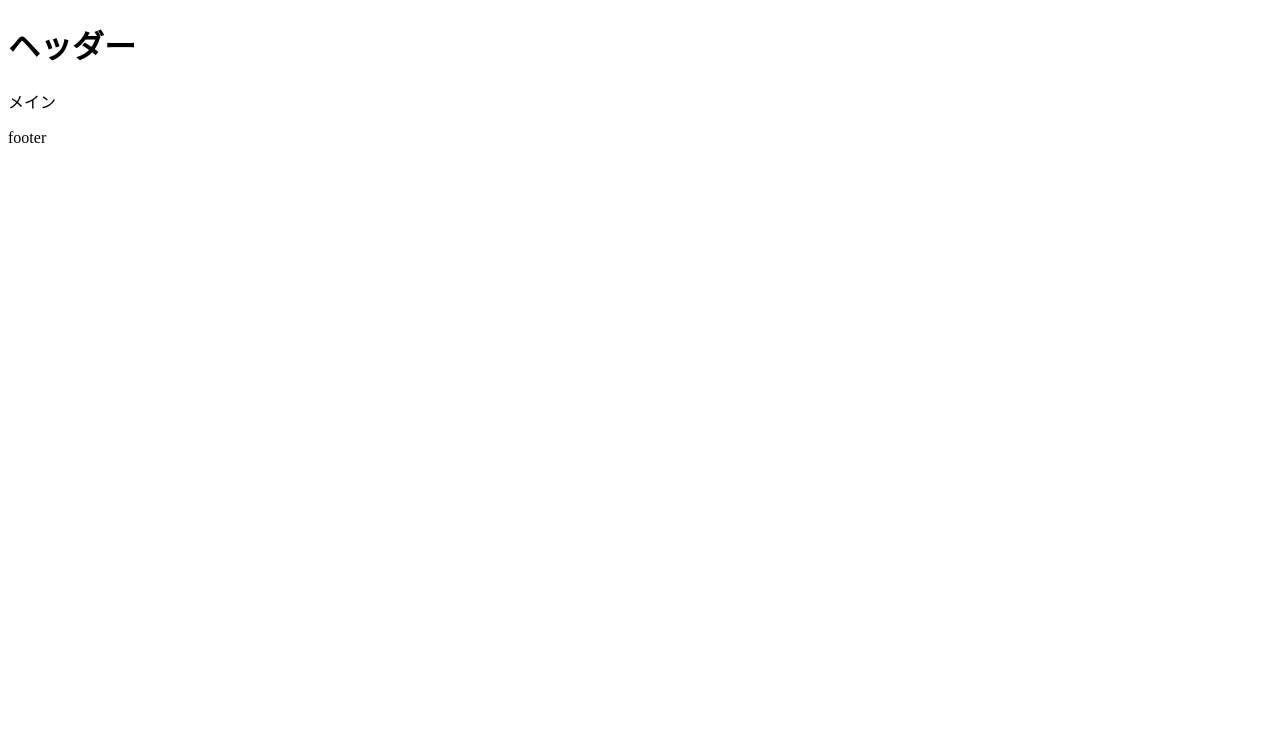
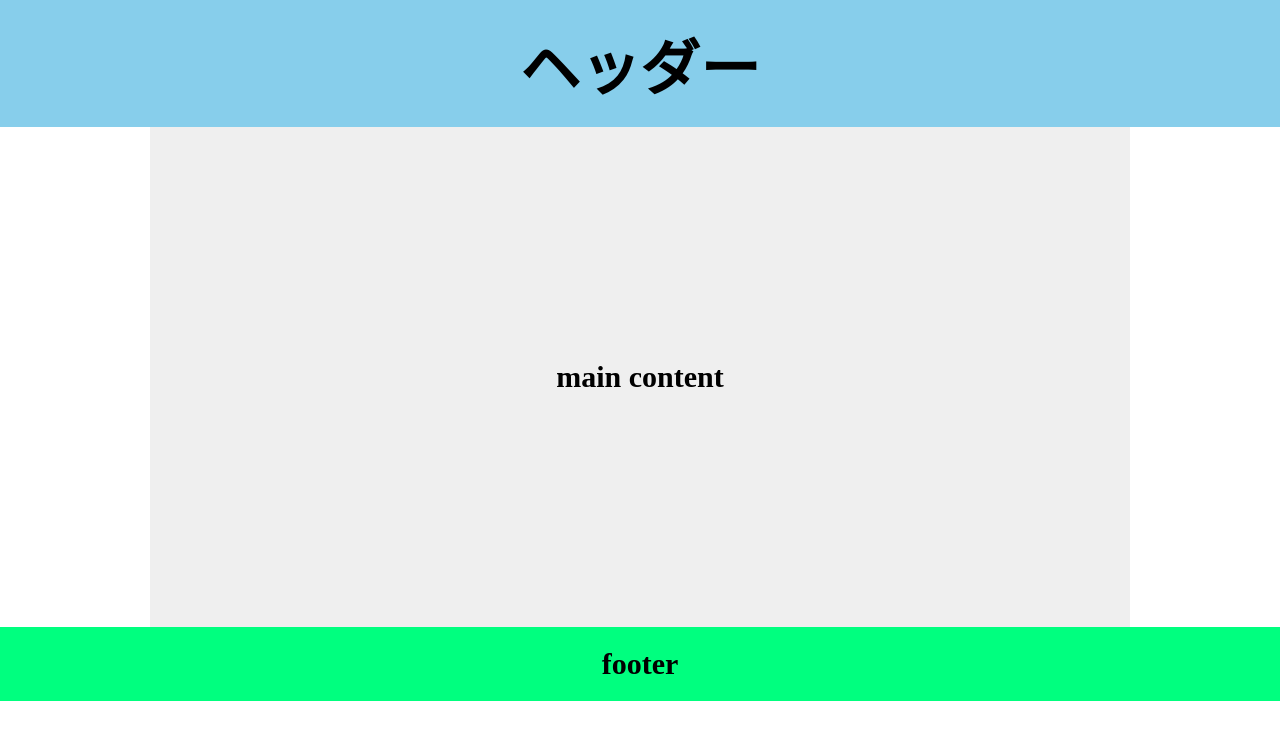
Before and after one commit to RyosukeSomeya/html-include-verification, a plain HTML site: page index.html in a window 1280 px wide. Drawn offline with Linux system fonts and the light colour scheme; files whose address does not match are found by name.

Commit message:
デザイン調整

```diff
--- a/index.html
+++ b/index.html
@@ -5,14 +5,46 @@
     <meta http-equiv="X-UA-Compatible" content="IE=edge">
     <meta name="viewport" content="width=device-width, initial-scale=1.0">
     <title>Document</title>
-    <script src="include.js"></script>
+    <style>
+        * {
+            margin: 0;
+            padding: 0;
+        }
+        header {
+            padding: 20px;
+            background: skyblue;
+            font-size: 30px;
+            font-weight: bold;
+            text-align: center;
+        }
+        footer {
+            padding: 20px;
+            background: springgreen;
+            font-size: 30px;
+            font-weight: bold;
+            text-align: center;
+        }
+        .message {
+            width: 980px;
+            height: 500px;
+            margin: 0 auto;
+            background: #efefef;
+            text-align: center;
+            line-height: 500px;
+            font-size: 30px;
+            font-weight: bold;
+        }
+    </style>
+    <script src="./js/include.js"></script>
 </head>
 <body>
     <div id="header-wrap">
         <script>include('header');</script>
     </div>
     <main>
-        メイン
+        <div class="message">
+            main content
+        </div>
     </main>
     <div id="footer-wrap">
         <script>include('footer');</script>
--- a/include.js
+++ b/js/include.js
@@ -12,7 +12,7 @@ function include(component){
             }
         }
     }
-    xml.open("GET", `./${component}.html`, true);
+    xml.open("GET", `../include/${component}.html`, true);
 
     xml.send(null);
 }
```
